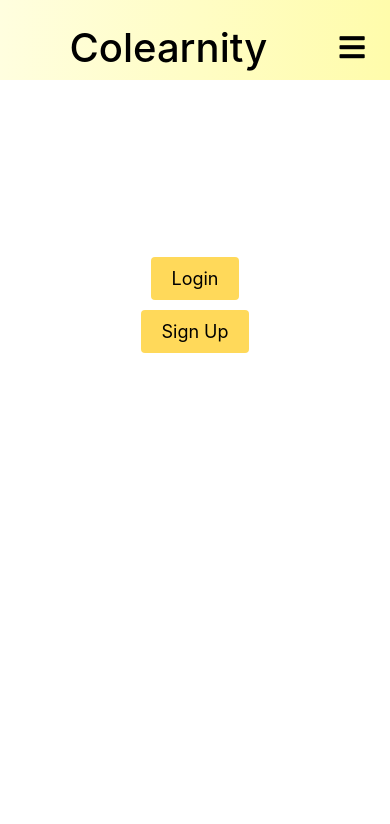
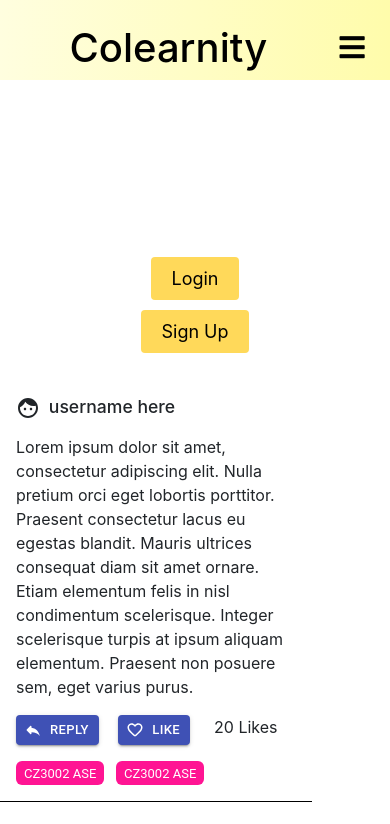
Before and after one commit to lisasgoh/CZ3002-Colearnity, a React (Create React App) app in the folder frontend/: page / in a window 390 px wide. Shown: the top 824 px of the page. Built offline with nearby package versions, Linux system fonts and the light colour scheme.

Commit message:
adds post component
may have responsiveness issue
installed materialui

```diff
--- a/frontend/package.json
+++ b/frontend/package.json
@@ -3,6 +3,8 @@
   "version": "0.1.0",
   "private": true,
   "dependencies": {
+    "@material-ui/core": "^4.11.0",
+    "@material-ui/icons": "^4.9.1",
     "@testing-library/jest-dom": "^4.2.4",
     "@testing-library/react": "^9.5.0",
     "@testing-library/user-event": "^7.2.1",
--- a/frontend/src/App.js
+++ b/frontend/src/App.js
@@ -1,16 +1,22 @@
-import React from 'react';
+import React from "react";
 import Navbar from "./components/Navbar/Navbar";
-import { Button } from './components/Button';
-import './App.css';
+import { Button } from "./components/Button";
+import "./App.css";
+import Post from "./components/Post/Post";
 
 function App() {
   return (
     <div className="App">
       <Navbar />
       <div className="landing">
-        <div className="ls-btn"><Button>Login</Button></div>
-        <div className="ls-btn"><Button>Sign Up</Button></div>
+        <div className="ls-btn">
+          <Button>Login</Button>
+        </div>
+        <div className="ls-btn">
+          <Button>Sign Up</Button>
+        </div>
       </div>
+      <Post />
     </div>
   );
 }
--- /dev/null
+++ b/frontend/src/components/Post/Post.css
@@ -0,0 +1,44 @@
+.post {
+  width: 80%;
+  border-bottom: solid black 1px;
+  padding: 1em;
+}
+
+.postheader {
+  display: flex;
+  flex-direction: row;
+  margin-bottom: 0.6em;
+}
+
+.postheader h6 {
+  margin-left: 0.5em;
+  font-size: 1.1em;
+}
+
+.actionbar {
+  display: flex;
+  flex-direction: row;
+}
+
+.actionbar button,
+.actionbar > span {
+  margin-left: 1.5em;
+}
+
+.actionbar button:first-child {
+  margin-left: 0;
+}
+
+.tags {
+  display: flex;
+  flex-direction: row;
+  margin-top: 1em;
+}
+
+.tags a {
+  color: white;
+}
+
+.tags a:hover {
+  text-decoration: none;
+}
--- /dev/null
+++ b/frontend/src/components/Post/Post.js
@@ -0,0 +1,124 @@
+import React, { useState } from "react";
+import { makeStyles, withStyles } from "@material-ui/core/styles";
+import Button from "@material-ui/core/Button";
+import ReplyRoundedIcon from "@material-ui/icons/ReplyRounded";
+import FavoriteBorderRoundedIcon from "@material-ui/icons/FavoriteBorderRounded";
+import FavoriteRoundedIcon from "@material-ui/icons/FavoriteRounded";
+import FaceRoundedIcon from "@material-ui/icons/FaceRounded";
+import Chip from "@material-ui/core/Chip";
+import "./Post.css";
+// import Typography from "@material-ui/core/Typography";
+
+// const useStyles = makeStyles({
+//   root: {
+//     maxWidth: 345,
+//   },
+// });
+
+export default function Post(props) {
+  const [liked, setLiked] = useState(false); //props.liked
+
+  const StyledChip = withStyles({
+    root: {
+      backgroundColor: "deeppink",
+      marginRight: "0.9em",
+      borderRadius: "6px",
+    },
+    clickable: {
+      "&:hover": {
+        backgroundColor: "lightpink",
+        color: "black",
+      },
+    },
+  })(Chip);
+
+  return (
+    <div class="post">
+      <div class="postheader">
+        <FaceRoundedIcon />
+        <h6>{props.username} username here</h6>
+      </div>
+
+      <p>
+        {props.content}Lorem ipsum dolor sit amet, consectetur adipiscing elit.
+        Nulla pretium orci eget lobortis porttitor. Praesent consectetur lacus
+        eu egestas blandit. Mauris ultrices consequat diam sit amet ornare.
+        Etiam elementum felis in nisl condimentum scelerisque. Integer
+        scelerisque turpis at ipsum aliquam elementum. Praesent non posuere sem,
+        eget varius purus.
+      </p>
+
+      <div class="actionbar">
+        <Button
+          variant="contained"
+          color="primary"
+          size="small"
+          // className={classes.button}
+          startIcon={<ReplyRoundedIcon />}
+        >
+          Reply
+        </Button>
+        <Button
+          variant="contained"
+          color="primary"
+          size="small"
+          // className={classes.button}
+          startIcon={
+            liked ? <FavoriteRoundedIcon /> : <FavoriteBorderRoundedIcon />
+          }
+          onClick={() => setLiked(!liked)}
+        >
+          Like
+        </Button>
+        <span> {props.numLikes} 20 Likes</span>
+      </div>
+
+      <div class="tags">
+        <StyledChip
+          size="small"
+          label="CZ3002 ASE"
+          //   onClick={handleClick}
+          clickable
+          component="a"
+          href="https://www.google.com"
+        />
+        <StyledChip
+          size="small"
+          label="CZ3002 ASE"
+          //   onClick={handleClick}
+          clickable
+          component="a"
+          href="https://www.google.com"
+        />
+      </div>
+    </div>
+  );
+}
+
+// export default function EventCard(props) {
+//   const classes = useStyles();
+
+//   return (
+//     <Card className={classes.root}>
+//       <CardActionArea>
+//         <CardMedia
+//           component="img"
+//           alt={props.alt}
+//           height="140"
+//           src={props.image}
+//           //   image={props.image}
+//           title={props.alt}
+//         />
+//         <CardContent>
+//           <Typography gutterBottom variant="h5" component="h2">
+//             {props.name}
+//           </Typography>
+//           <Typography variant="body2" color="textSecondary" component="p">
+//             Lizards are a widespread group of squamate reptiles, with over 6,000
+//             species, ranging across all continents except Antarctica
+//           </Typography>
+//         </CardContent>
+//       </CardActionArea>
+//     </Card>
+//   );
+// }
```
